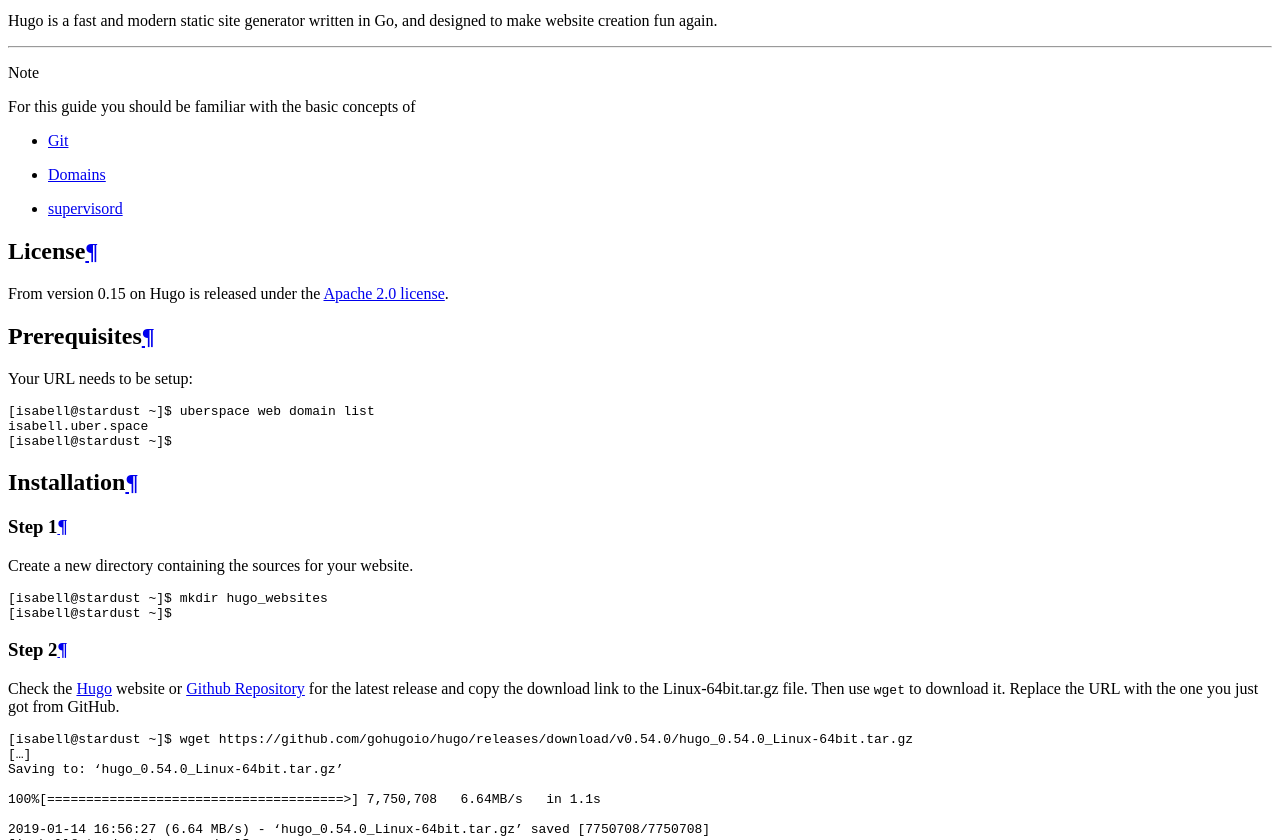
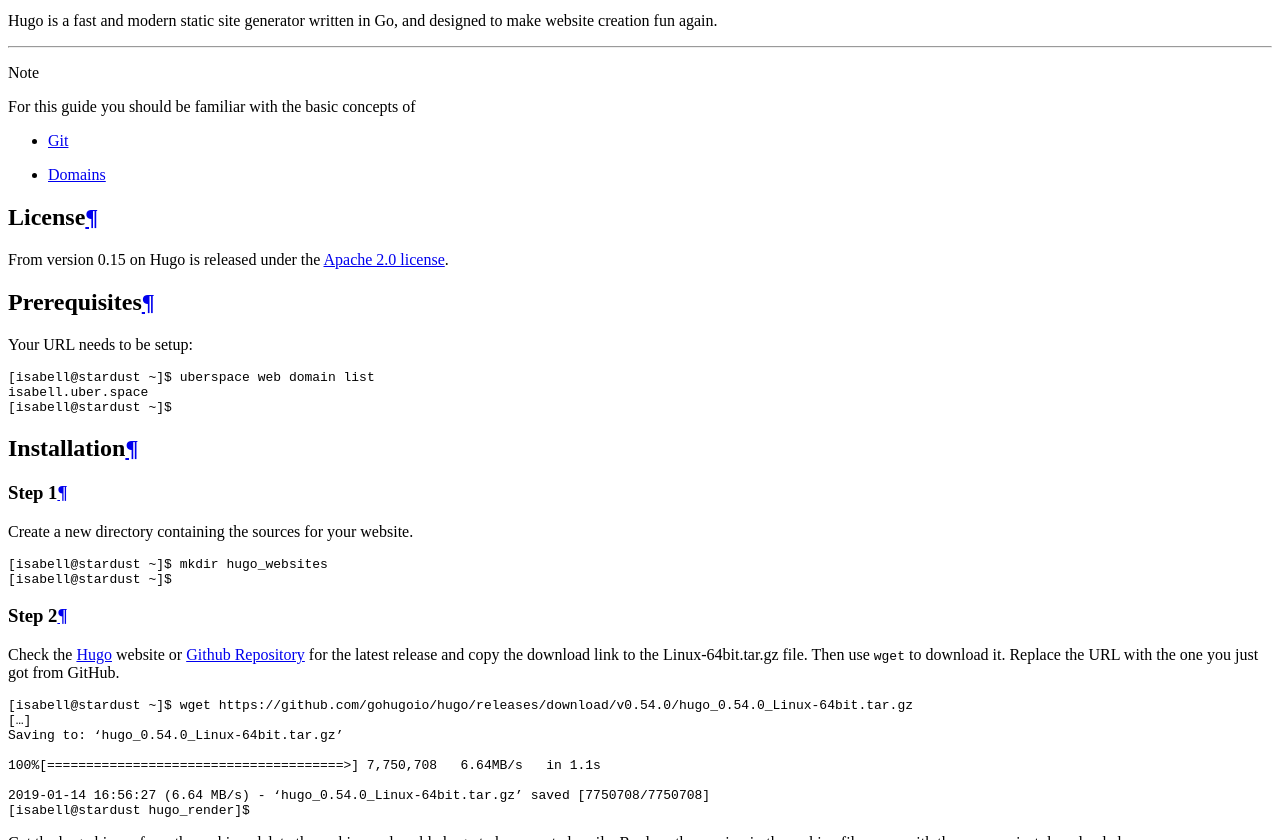
Before and after one commit to Uberspace/lab, a Sphinx documentation site: the page built from source/guide_hugo.rst, in a window 1280 px wide and 900 px high, scrolled down 2638 px, cut to the strip 60-900 px from the top of the window. Built offline with Sphinx 7.4.7 and the Read the Docs theme 2.0.0, drawn with Linux system fonts in a browser that asks for light colours.

Commit message:
supervisord wasn't used

```diff
--- a/source/guide_hugo.rst
+++ b/source/guide_hugo.rst
@@ -26,7 +26,6 @@
 
   * Git_
   * :manual:`Domains <web-domains>`
-  * :manual:`supervisord <daemons-supervisord>`
 
 License
 =======
```
